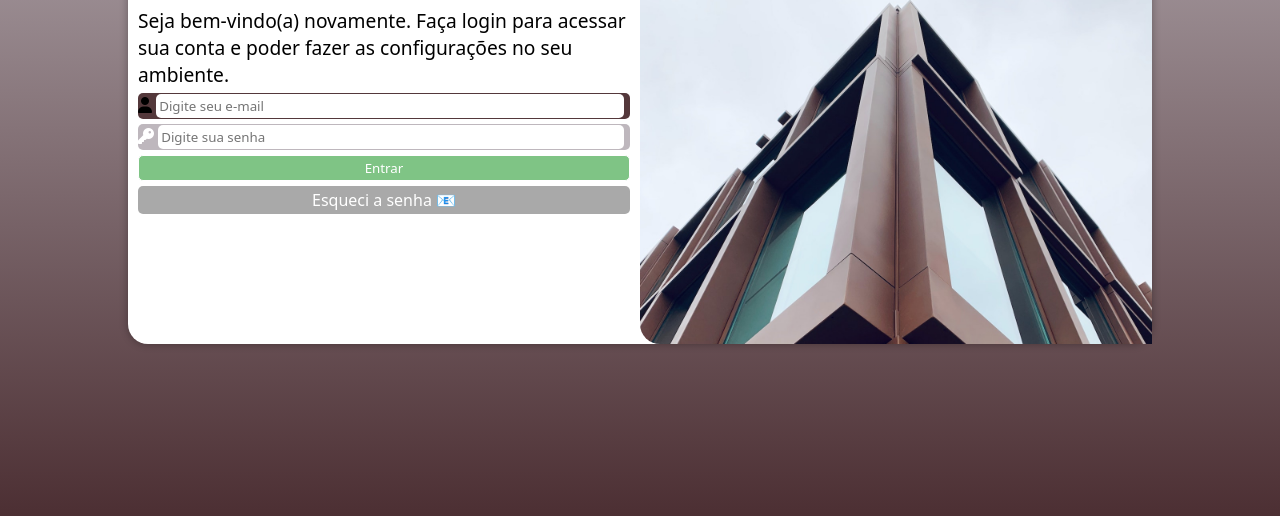
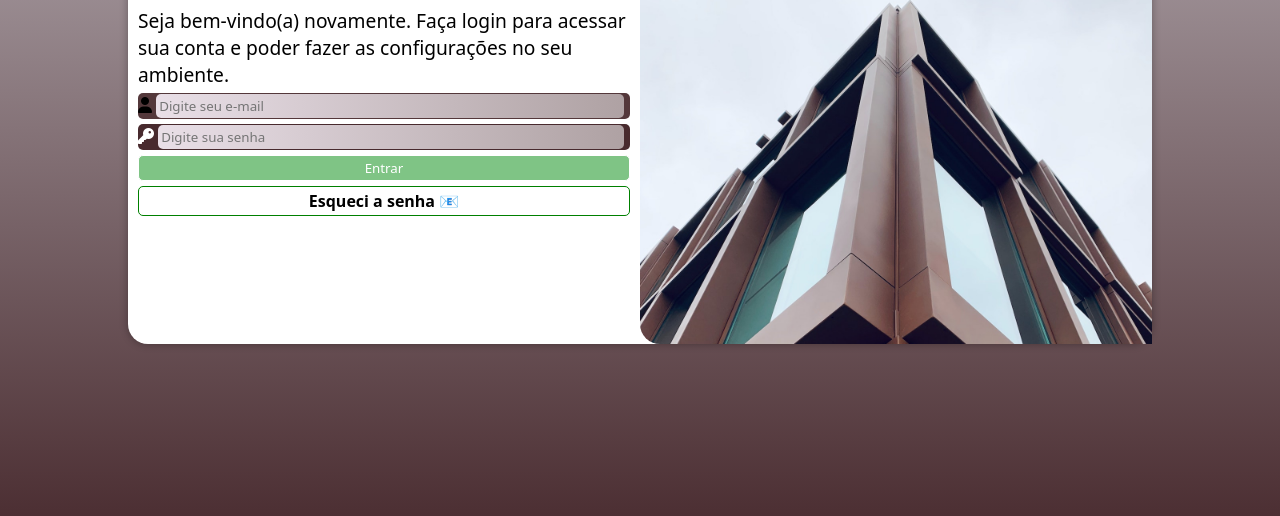
Before and after one commit to DaviResendeSilva/Projeto-Login, a plain HTML site: page index.html in a window 1280 px wide. Shown: the part 256-772 px from the top of the page. Drawn offline with Linux system fonts and the light colour scheme.

Commit message:
atualizacao do projeto

```diff
--- a/estilo/style.css
+++ b/estilo/style.css
@@ -56,7 +56,7 @@ section#login > div#formulario{
     display: block;
 }
 section#login div#divsenha{
-    background-color: #beb7bd;
+    background-color: #482A2E;
    color: white;
    border-radius: 5px;
    margin-bottom: 5px;
@@ -67,22 +67,24 @@ section#login div#divemail{
     margin-bottom: 5px;
 }
 section#login input#isenha{
-    width: 90.6%;
+    width: 91.1%;
     border: solid .01px;
     border-radius: 5px;
     padding: 3px;
     margin-top: 1px;
     margin-bottom: 1px;
     border: solid 0px;
+    background-image: linear-gradient(to right, #e9dfe7, #482a2e70);
 }
 section#login input#iemail{
-    width: 91.6%;
+    width: 92%;
     border: solid .01px;
     border-radius: 5px;
     padding: 3px;
     margin-top: 1px;
     margin-bottom: 1px;
     border: solid 0px;
+    background-image: linear-gradient(to right, #e9dfe7, #482a2e70);
 }
 
 section#login input#ientrar{
@@ -95,24 +97,30 @@ section#login input#ientrar{
     margin-bottom: 5px;
 }
 section#login a#ipass:hover{
-    background-color: #482A2E;
+    background-color: darkgray;
     font-weight: bold;
+    color: white;
+    border: 1px solid  green;
+    border-radius: 7px;
 }
 section#login input#ientrar:hover{
     background-color: #17b867;
     font-weight: bolder;
+    border-radius: 7px;
 }
 section#login a#ipass{
     display: block;
-    background-color: darkgray;
+    background-color: rgb(255, 255, 255);
     padding: 3px;
     text-align: center;
     text-decoration: none;
-    color: white;
+    color: rgb(0, 0, 0);
     border-radius: 5px;
+    font-weight: 600;
+    border: 1px solid  green;
 }
 section#login div#divsenha:hover {
-    background-color: #585051;
+    background-color: #1b1011;
 }
 section#login div#divemail:hover {
     background-color: #1b1011;
```
